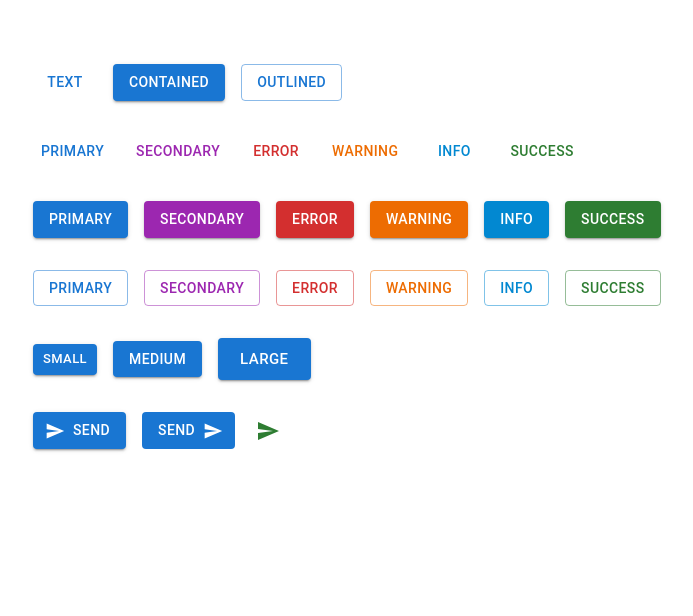
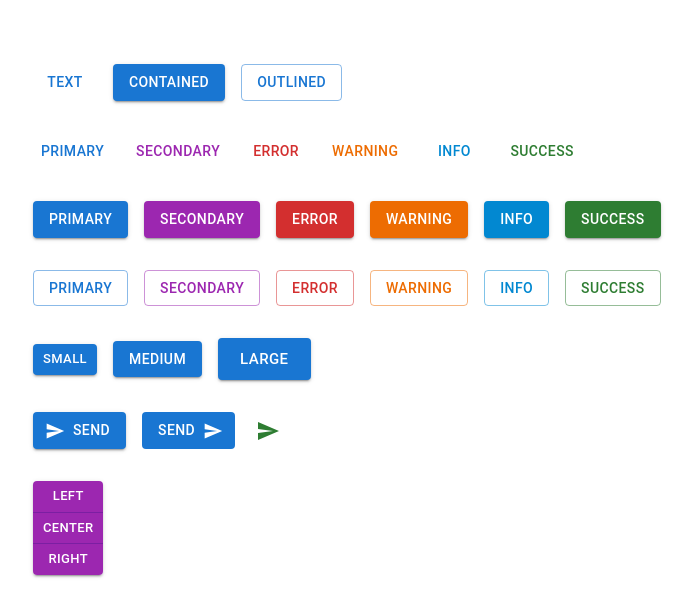
Before and after one commit to Vrund9/materialDemo, a React (Create React App) app: page / in a window 1280 px wide. Shown: the top 616 px of the page, without its empty margins (31-724 px from the left). Built offline with nearby package versions, Linux system fonts and the light colour scheme.

Commit message:
feat: 🎸 Button grp added

```diff
--- a/src/components/MuiButtons.tsx
+++ b/src/components/MuiButtons.tsx
@@ -1,4 +1,4 @@
-import { Stack, Button, IconButton } from '@mui/material'
+import { Stack, Button, IconButton, ButtonGroup } from '@mui/material'
 import SendIcon from '@mui/icons-material/Send';
 
 const MuiButtons = () => {
@@ -43,6 +43,13 @@
         <Button variant='contained' endIcon={<SendIcon />} disableElevation>Send</Button>
         <IconButton aria-label='send' color='success' size='small'><SendIcon /></IconButton>
       </Stack>
+      <Stack direction="row">
+        <ButtonGroup variant='contained' orientation='vertical' size='small' color='secondary' aria-label='alignmentButton'>
+          <Button>Left</Button>
+          <Button>Center</Button>
+          <Button>Right</Button>
+        </ButtonGroup>
+      </Stack>
     </Stack>
   )
 }
```
